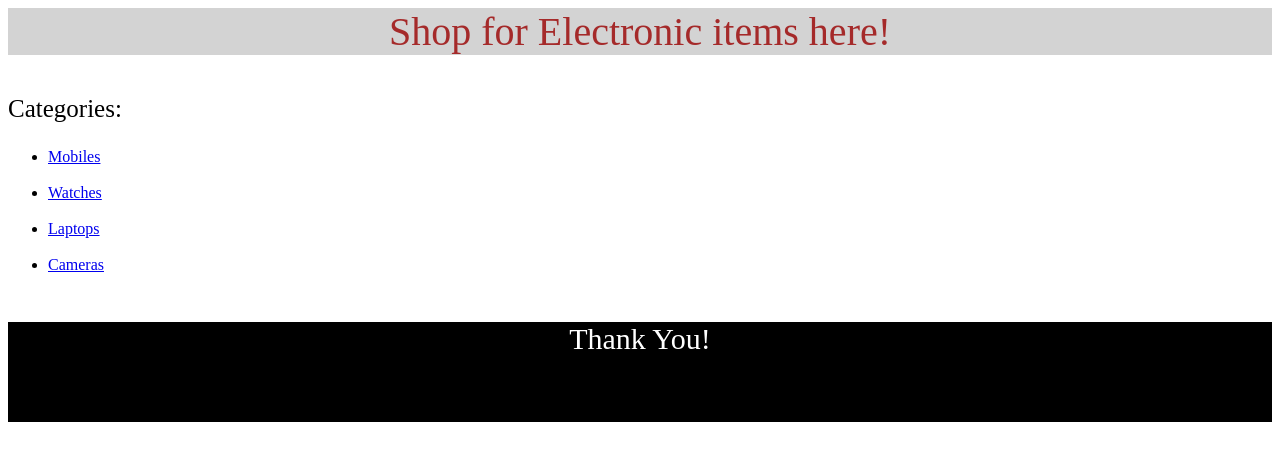
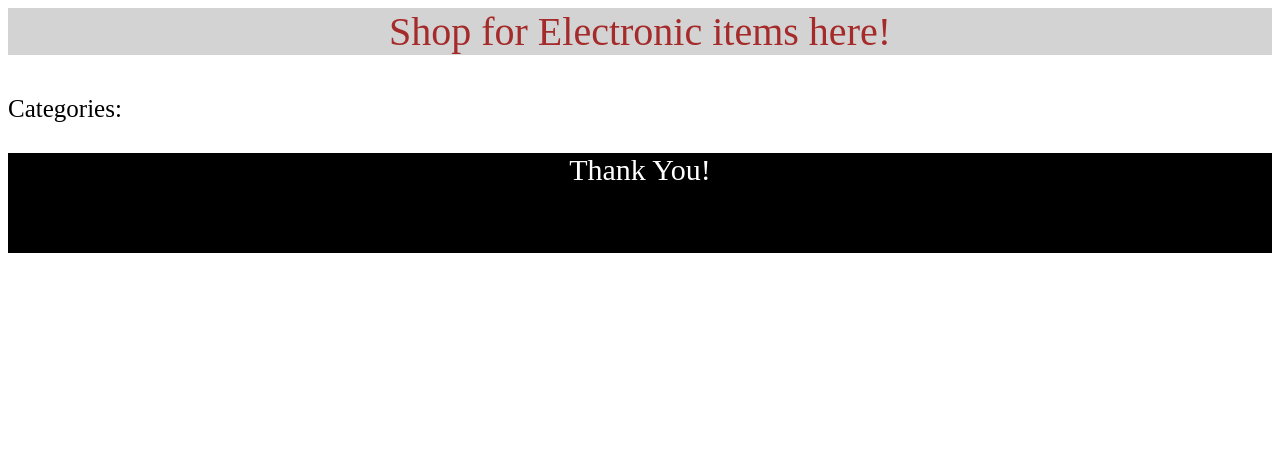
Before and after one commit to mohithb987/ie_portal, a PHP site: page /home.php in a window 1280 px wide. Shown: the top 461 px of the page. Run offline with PHP 8.4, Linux system fonts and the light colour scheme.

Commit message:
home is changed

```diff
--- a/home.php
+++ b/home.php
@@ -5,12 +5,7 @@
 <body>
 <p style="text-align: center; font-size:40px; color: brown; background-color: lightgrey;"> Shop for Electronic items here! </p>
 <p style="font-size: 25px;"> Categories: </p>
-<ul>
-	<li><a href="https://www.apple.com/in/iphone/?&cid=wwa-in-kwgo-iphone-slid-&mnid=sv0LhYgZi-dc_mtid_20925gyh65756_pcrid_431638207157_pgrid_105668579732_&mtid=20925gyh65756&aosid=p238&anonymizeip=set">Mobiles</a></li><br/>
-	<li><a href="https://www.myntra.com/watches">Watches</a></li><br/>
-	<li><a href="https://www.dell.com/en-in/shop/deals/desktop-deals?gacd=9684407-9004-5761040-0-0&dgc=ST&&gclid=CjwKCAjw_LL2BRAkEiwAv2Y3Sf7cvNo0o9FjP-kykvfg1CyG223b9nBQkJtzNkY2oqGiMBg9Zct8ZxoClUQQAvD_BwE&gclsrc=aw.ds">Laptops</a></li><br/>
-	<li><a href="https://www.flipkart.com/camera-clp-store">Cameras</a></li><br/>
-</ul>
+
 <footer style="height: 100px; font-size: 30px; color: white;background-color: black; text-align: center;"> <p>Thank You!</p></footer>
 </body>
 </html>
```
